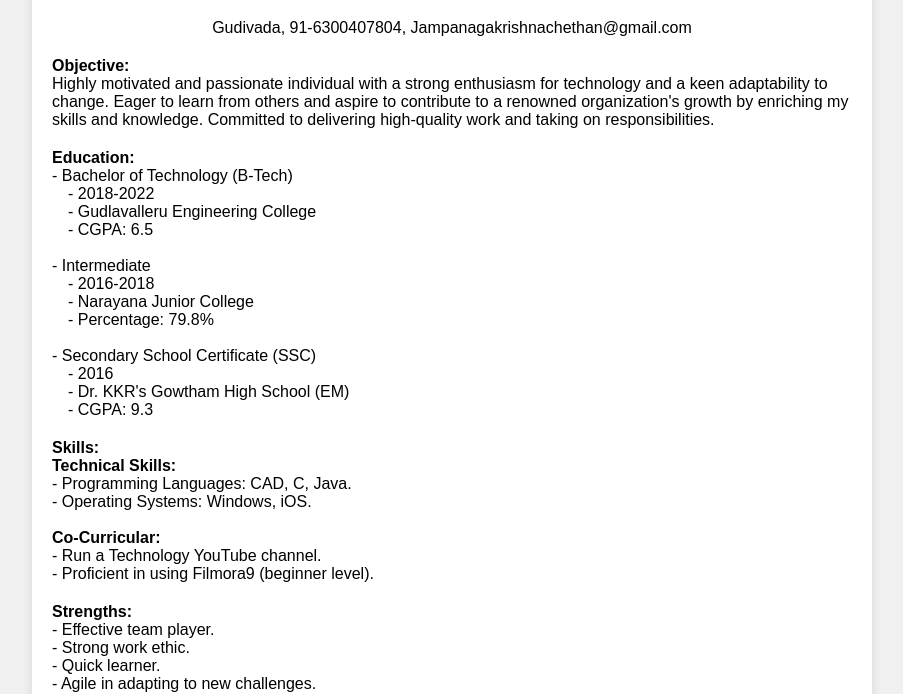
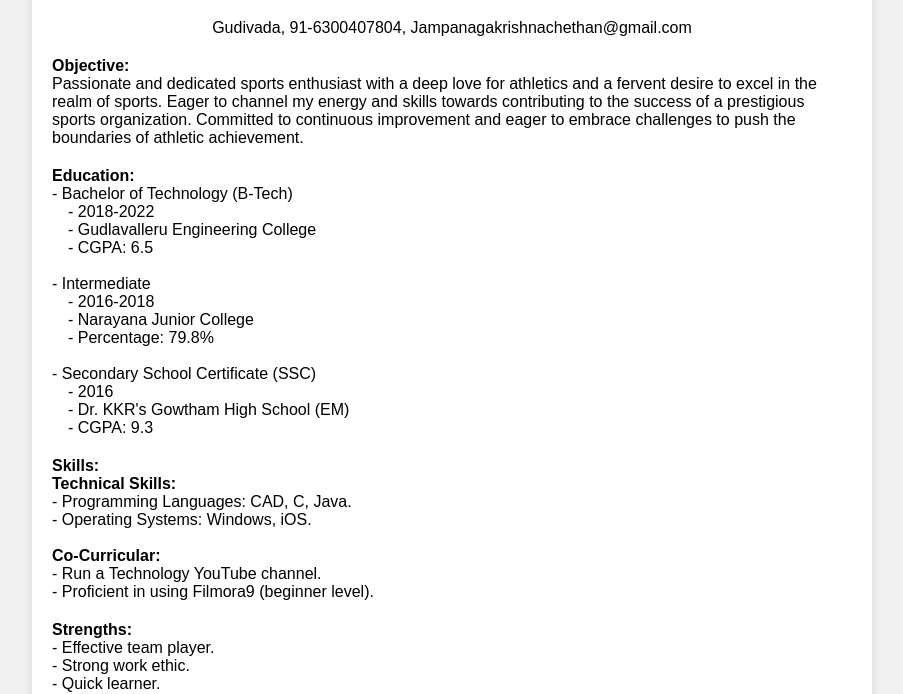
Before and after one commit to kakani17481a0566/Naga_Krishana_Chethan_Jampa, a plain HTML site: page Index.html in a window 1280 px wide. Shown: the part 101-795 px from the top of the page, without its empty margins (188-1091 px from the left). Drawn offline with Linux system fonts and the light colour scheme.

Commit message:
Update Index.html

```diff
--- a/Index.html
+++ b/Index.html
@@ -49,7 +49,7 @@
         </div>
         <div class="objective">
             <strong>Objective:</strong><br>
-            Highly motivated and passionate individual with a strong enthusiasm for technology and a keen adaptability to change. Eager to learn from others and aspire to contribute to a renowned organization's growth by enriching my skills and knowledge. Committed to delivering high-quality work and taking on responsibilities.
+            Passionate and dedicated sports enthusiast with a deep love for athletics and a fervent desire to excel in the realm of sports. Eager to channel my energy and skills towards contributing to the success of a prestigious sports organization. Committed to continuous improvement and eager to embrace challenges to push the boundaries of athletic achievement.
         </div>
         <div class="education">
             <strong>Education:</strong><br>
```
